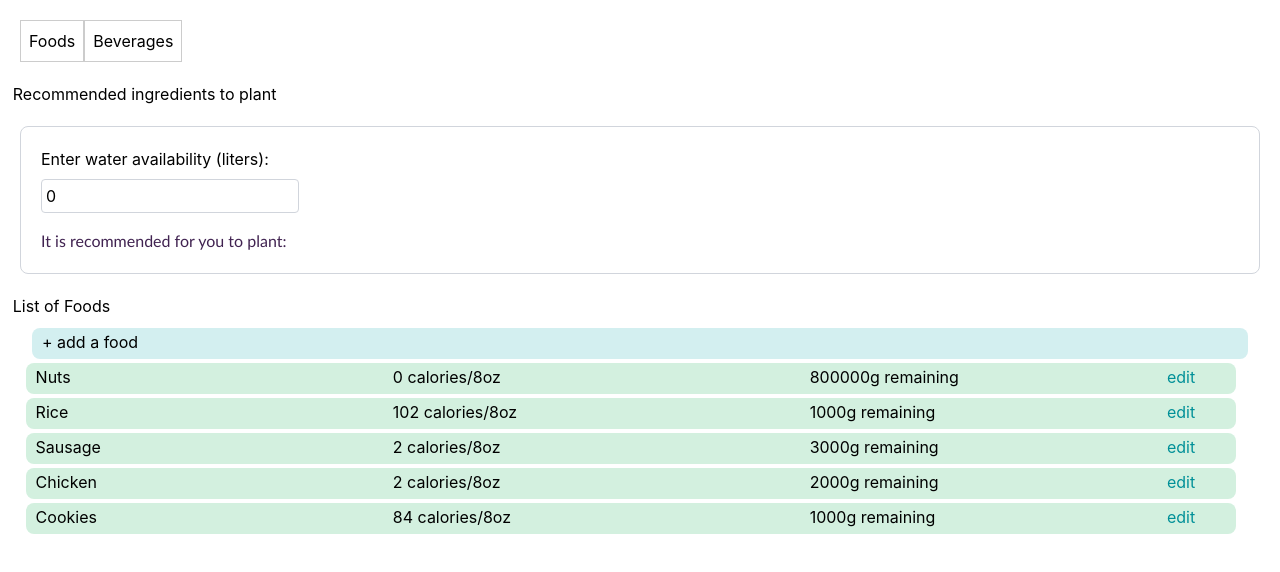
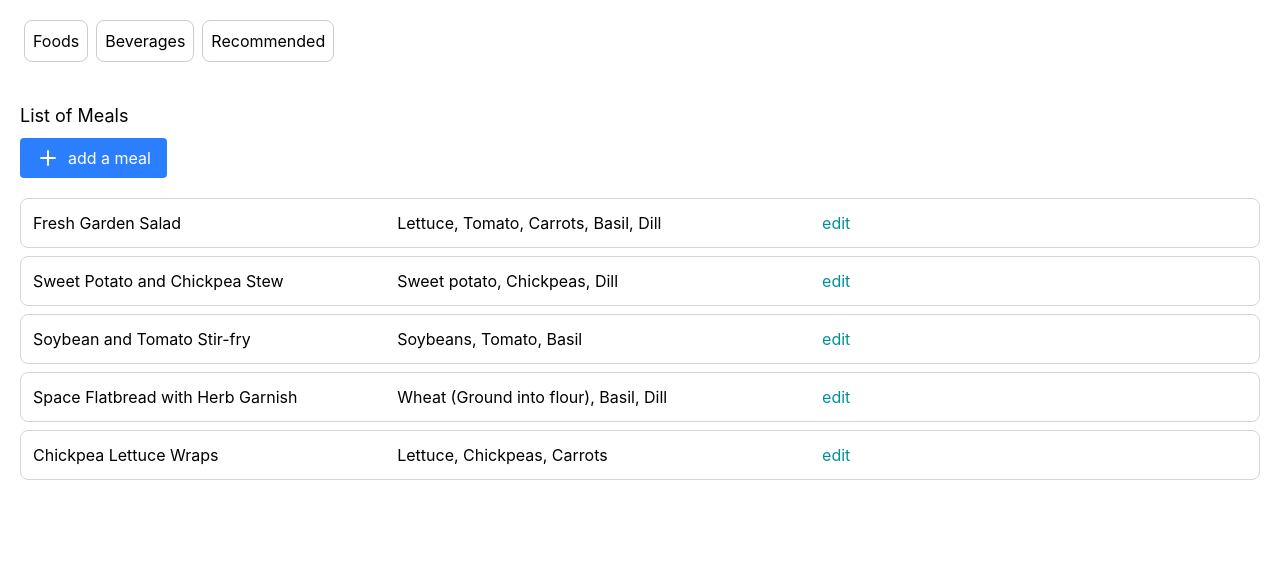
Before and after one commit to StrawberrySugars/Liftoff, a SvelteKit app: page / in a window 1280 px wide. Shown: the top 572 px of the page. Built offline with nearby package versions, Linux system fonts and the light colour scheme.

Commit message:
Update dependencies, enhance Popup functionality, and add meal management features

```diff
--- a/src/components/Popup.svelte
+++ b/src/components/Popup.svelte
@@ -11,11 +11,21 @@
 	} = $props();
 </script>
 
-<div onclick={onDismiss} />
-
 <div
 	class="fixed top-0 left-0 flex h-full w-full items-center justify-center bg-black/50"
-	onclick={onDismiss}
+	onclick={(event) => {
+		if (event.target === event.currentTarget) {
+			onDismiss();
+		}
+	}}
+	onkeydown={(event) => {
+		if (event.key === 'Enter' || event.key === ' ') {
+			onDismiss();
+		}
+	}}
+	role="button"
+	tabindex="0"
+	aria-label="Close popup"
 >
 	<div class="rounded bg-white p-6">
 		<div>
--- a/src/lib/foods.ts
+++ b/src/lib/foods.ts
@@ -1,18 +1,37 @@
 import { writable } from 'svelte/store';
 
 export interface Food {
-    id: number;
     name: string;
-    calories: number;
-    amount: number;
+    nutrients: string[];
+    requiredPlants: string[];
 }
 
 const initialFoods: Food[] = [
-    { id: 1, name: 'Nuts', calories: 0, amount: 800000 },
-    { id: 2, name: 'Rice', calories: 102, amount: 1000 },
-    { id: 3, name: 'Sausage', calories: 2, amount: 3000 },
-    { id: 4, name: 'Chicken', calories: 2, amount: 2000 },
-    { id: 5, name: 'Cookies', calories: 84, amount: 1000 }
+    {
+        "name": "Fresh Garden Salad",
+        "requiredPlants": ["Lettuce", "Tomato", "Carrots", "Basil", "Dill"],
+        "nutrients": ["Vitamin A", "Vitamin K", "Fiber"]
+    },
+    {
+        "name": "Sweet Potato and Chickpea Stew",
+        "requiredPlants": ["Sweet potato", "Chickpeas", "Dill"],
+        "nutrients": ["Carbohydrates", "Protein", "Vitamin A"]
+    },
+    {
+        "name": "Soybean and Tomato Stir-fry",
+        "requiredPlants": ["Soybeans", "Tomato", "Basil"],
+        "nutrients": ["Protein", "Healthy Fats", "Vitamin C"]
+    },
+    {
+        "name": "Space Flatbread with Herb Garnish",
+        "requiredPlants": ["Wheat (Ground into flour)", "Basil", "Dill"],
+        "nutrients": ["Carbohydrates", "Protein"]
+    },
+    {
+        "name": "Chickpea Lettuce Wraps",
+        "requiredPlants": ["Lettuce", "Chickpeas", "Carrots"],
+        "nutrients": ["Protein", "Fiber", "Vitamin K"]
+    }
 ];
 
 function createFoodStore() {
@@ -27,21 +46,20 @@ function createFoodStore() {
             update((items) => {
                 const newFood = {
                     ...food,
-                    id: Math.max(...items.map((b) => b.id), 0) + 1
                 };
                 const updated = [...items, newFood];
-                localStorage.setItem('food', JSON.stringify(updated));
+                localStorage.setItem('foods', JSON.stringify(updated));
                 return updated;
             }),
-        removeFood: (id: number) =>
+        removeFood: (index: number) =>
             update((items) => {
-                const updated = items.filter((b) => b.id !== id);
-                localStorage.setItem('food', JSON.stringify(updated));
+                const updated = items.filter((_, i) => i !== index);
+                localStorage.setItem('foods', JSON.stringify(updated));
                 return updated;
             }),
         reset: () => {
             set(initialFoods);
-            localStorage.setItem('food', JSON.stringify(initialFoods));
+            localStorage.setItem('foods', JSON.stringify(initialFoods));
         }
     };
 }
--- a/src/routes/+layout.svelte
+++ b/src/routes/+layout.svelte
@@ -1,16 +1,21 @@
 <script lang="ts">
 	import './layout.css';
 	import favicon from '$lib/assets/favicon.svg';
+	import { resolve } from '$app/paths';
+	import type { Snippet } from 'svelte';
 
-	let { children } = $props();
+	let { children }: { children: Snippet } = $props();
 </script>
 
 <svelte:head><link rel="icon" href={favicon} /></svelte:head>
 <div class="flex flex-row p-5">
 	{#snippet navItem(name: string, href: string)}
-		<a class="border border-black/20 p-2 hover:bg-black/20" {href}>{name}</a>
+		<a class="mx-1 rounded-lg border border-black/20 p-2 hover:bg-black/20" href={resolve(href)}
+			>{name}</a
+		>
 	{/snippet}
 	{@render navItem('Foods', '/')}
 	{@render navItem('Beverages', '/beverages')}
+	{@render navItem('Recommended', '/recommended')}
 </div>
 {@render children()}
--- a/src/routes/+page.svelte
+++ b/src/routes/+page.svelte
@@ -1,25 +1,102 @@
 <script lang="ts">
 	import { foods } from '$lib/foods';
-	import RecommendedMeals from '../components/RecommendedMeals.svelte';
+	import { ingredients } from '$lib/ingredientStore';
+	import { PlusIcon } from '@lucide/svelte';
+	import Popup from '../components/Popup.svelte';
 
 	let shown = $state(false);
+	let mealName = $state('');
+	let selectedIngredients = $state<number[]>([]);
+
+	function addMeal() {
+		const selectedIngredientNames = $ingredients
+			.filter((ingredient) => selectedIngredients.includes(ingredient.id))
+			.map((ingredient) => ingredient.name);
+
+		if (!mealName.trim() || selectedIngredientNames.length === 0) {
+			return;
+		}
+
+		foods.addFood({
+			name: mealName.trim(),
+			nutrients: selectedIngredientNames,
+			requiredPlants: selectedIngredientNames
+		});
+
+		mealName = '';
+		selectedIngredients = [];
+		shown = false;
+	}
 </script>
 
-<RecommendedMeals />
+{#if shown}
+	<Popup onDismiss={() => (shown = false)}>
+		<div class="flex flex-col gap-5">
+			<h2>Add a new meal</h2>
 
-<h2>List of Foods</h2>
-<div class="create">+ add a food</div>
-<div>
-	{#each $foods as food (food.id)}
-		<div class="list">
-			<div class="item item1">
-				{food.name}
+			<div class="rounded-xl border border-gray-200 bg-gray-50 p-4">
+				<div class="mb-4">
+					<h3 class="text-lg font-semibold">Ingredients checklist</h3>
+					<p class="text-sm text-gray-600">
+						Pick the ingredients you want to include in this meal.
+					</p>
+				</div>
+
+				<div class="grid max-h-72 grid-cols-1 gap-3 overflow-y-auto pr-1 sm:grid-cols-2">
+					{#each $ingredients as ingredient (ingredient.id)}
+						<label
+							class="flex cursor-pointer items-center gap-3 rounded-lg border border-gray-200 bg-white p-3 shadow-sm transition hover:border-blue-400 hover:bg-blue-50"
+						>
+							<input
+								type="checkbox"
+								bind:group={selectedIngredients}
+								value={ingredient.id}
+								class="h-4 w-4 rounded border-gray-300 text-blue-600 focus:ring-blue-500"
+							/>
+							<span class="font-medium text-gray-800">{ingredient.name}</span>
+						</label>
+					{/each}
+				</div>
+
+				<p class="mt-4 text-sm text-gray-600">
+					Selected: <span class="font-semibold text-gray-900">{selectedIngredients.length}</span>
+				</p>
 			</div>
-			<div class="item item2">{food.calories} calories/8oz</div>
-			<div class="item item3">{food.amount}g remaining</div>
-			<div class="item item4">edit</div>
+
+			<input
+				type="text"
+				bind:value={mealName}
+				placeholder="Meal name"
+				class="rounded border border-gray-300 p-2"
+			/>
+			<button onclick={addMeal} class="rounded bg-blue-500 px-4 py-2 text-white">Add Meal</button>
 		</div>
-	{/each}
+	</Popup>
+{/if}
+
+<div class="p-5">
+	<h2 class="pb-2 text-lg">List of Meals</h2>
+	<button
+		class="flex cursor-pointer gap-2 rounded bg-blue-500 px-4 py-2 text-white hover:bg-blue-600"
+		onclick={() => {
+			mealName = '';
+			selectedIngredients = [];
+			shown = true;
+		}}
+	>
+		<PlusIcon /> add a meal
+	</button>
+	<div class="mt-5">
+		{#each $foods as food (food.name)}
+			<div class="mb-2 flex rounded-lg border border-gray-300 p-3">
+				<div class="item item1">
+					{food.name}
+				</div>
+				<div class="item item2">{food.requiredPlants.join(', ')}</div>
+				<div class="item item4">edit</div>
+			</div>
+		{/each}
+	</div>
 </div>
 
 <br>
--- a/src/routes/beverages/+page.svelte
+++ b/src/routes/beverages/+page.svelte
@@ -16,8 +16,7 @@
 				{beverage.name}
 			</div>
 			<div class="item item2">{beverage.calories} calories/8oz</div>
-            <div class="item item3">{beverage.amount}g remaining</div>
-			<div class="item item4">edit</div>
+			<div class="item item3">{beverage.amount}g remaining</div>
 		</div>
 	{/each}
 </div>
--- a/src/routes/layout.css
+++ b/src/routes/layout.css
@@ -1,5 +1,4 @@
 @import 'tailwindcss';
-
 
 .navBar {
 	position: sticky;
@@ -36,7 +35,7 @@
 #box {
 	border-style: solid;
 	border-radius: 3px;
-    border-color:rgb(235, 81, 255);
+	border-color: rgb(235, 81, 255);
 }
 
 h1 {
@@ -71,7 +70,7 @@ h1 {
 	margin: auto;
 	margin-bottom: 4px;
 	margin-left: 2%;
-    margin-right: 0%;
+	margin-right: 2%;
 	padding: 2px;
 	background-color: rgb(211, 240, 223);
 	border-radius: 8px;
@@ -82,7 +81,7 @@ h1 {
 	display: flex;
 	justify-content: space-between;
 	/*align-items: center; */
-    width: 94.6%;
+	width: 96%;
 }
 
 .create {
@@ -130,8 +129,3 @@ ul {
 	list-style-type: circle;
 	list-style-position: inside;
 }
-
-h2 {
-    margin-left: 1%;
-    margin-bottom: 10px;
-}
--- /dev/null
+++ b/src/routes/recommended/+page.svelte
@@ -0,0 +1,5 @@
+<script>
+	import RecommendedMeals from '../../components/RecommendedMeals.svelte';
+</script>
+
+<RecommendedMeals />
```
Lines whose indentation alone changed are shown as unchanged.
